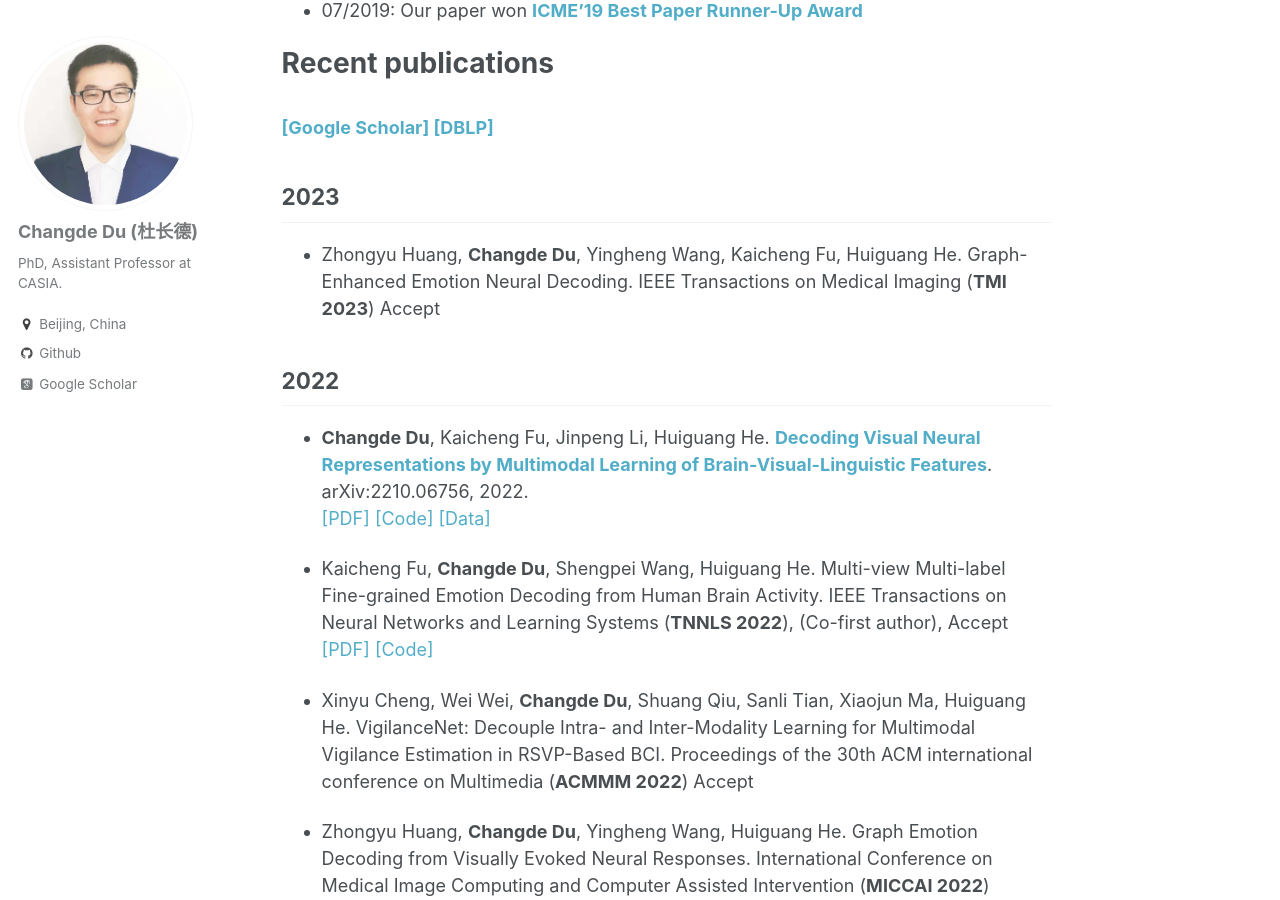
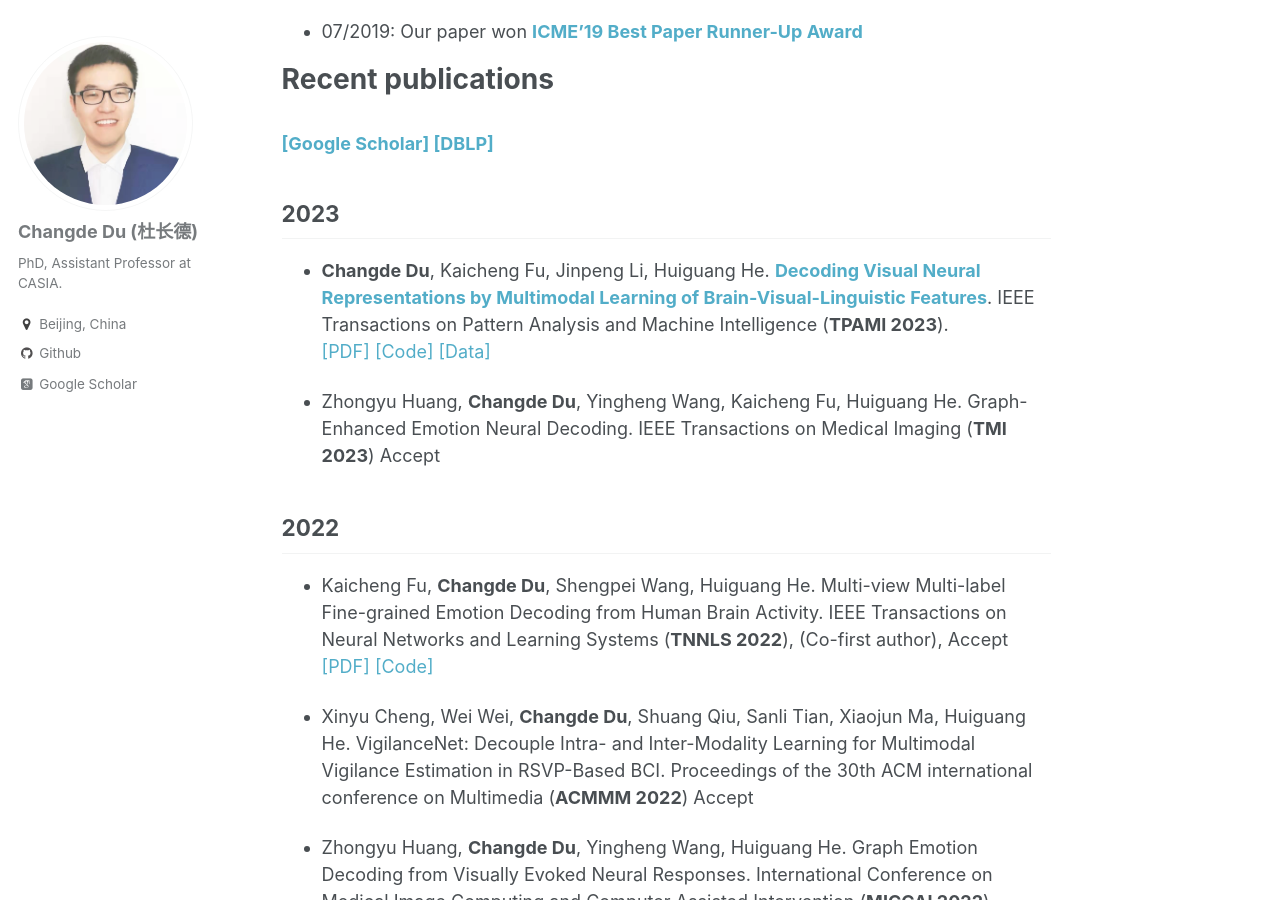
Before and after one commit to ChangdeDu/changdedu.github.io, a Jekyll site: the page built from _pages/about.md, in a window 1280 px wide and 900 px high, scrolled down 2096 px. Built offline with Jekyll 4.4.1, drawn with Linux system fonts in a browser that asks for light colours; some web fonts are replaced; some of the changed text lies outside the part shown.

Commit message:
Update about.md

```diff
--- a/_pages/about.md
+++ b/_pages/about.md
@@ -19,6 +19,8 @@ My research interest broadly includes artificial intelligence, cognitive neurosc
 I have published 30+ research papers in top-tier AI/ML conferences and journals, including AAAI, KDD, IJCAI, ACMMM, MICCAI, UAI, IEEE TNNLS/TMM/TCDS, Information Fusion, and Pattern Recognition. I won the Best Paper Runner-Up Award in IEEE ICME 2019.
 
 # News
+- 03/2023: Our paper on "Multimodal Learning of Brain-Visual-Linguistic Features" got accepted to [**IEEE TPAMI**]. The code and dataset have also been released.
+
 - 02/2023: Our paper on "Graph-Enhanced Emotion Neural Decoding" got accepted to [**IEEE TMI**]
 
 - 02/2023: I will serve as a reviewer for **ICCV-2023**
@@ -28,9 +30,7 @@ I have published 30+ research papers in top-tier AI/ML conferences and journals,
 - 11/2022: I will serve as a reviewer for **CVPR-2023**
 
 - 11/2022: Our paper on "Multi-view Multi-label Fine-grained Emotion Decoding from Human Brain Activity" got accepted to [**IEEE TNNLS**](https://arxiv.org/abs/2211.02629)
-
-- 10/2022: My new work on [**"multimodal brain-machine intelligence"**](https://arxiv.org/abs/2210.06756) is now online. The code and dataset have also been released.
-
+-
 - 09/2022: I will serve as a reviewer for **ICLR-2023**
 
 - 09/2022: I was funded by the **National Natural Science Foundation of China(国自然青年基金)**
@@ -69,12 +69,11 @@ I have published 30+ research papers in top-tier AI/ML conferences and journals,
 ### [[Google Scholar]](https://scholar.google.com/citations?user=ef2EFsYAAAAJ&hl=zh-CN) [[DBLP]](https://dblp.org/pid/178/4485.html)
 
 ## 2023
+- **Changde Du**, Kaicheng Fu, Jinpeng Li, Huiguang He. [**Decoding Visual Neural Representations by Multimodal Learning of Brain-Visual-Linguistic Features**](https://arxiv.org/abs/2210.06756). IEEE Transactions on Pattern Analysis and Machine Intelligence (**TPAMI 2023**). <br>[[PDF]](https://arxiv.org/abs/2210.06756) [[Code]](https://github.com/ChangdeDu/BraVL) [[Data]](https://figshare.com/articles/dataset/BraVL/17024591)
+
 - Zhongyu Huang, **Changde Du**, Yingheng Wang, Kaicheng Fu, Huiguang He. Graph-Enhanced Emotion Neural Decoding. IEEE Transactions on Medical Imaging (**TMI 2023**) Accept
 
-
 ## 2022
-- **Changde Du**, Kaicheng Fu, Jinpeng Li, Huiguang He. [**Decoding Visual Neural Representations by Multimodal Learning of Brain-Visual-Linguistic Features**](https://arxiv.org/abs/2210.06756). 	arXiv:2210.06756, 2022. <br>[[PDF]](https://arxiv.org/abs/2210.06756) [[Code]](https://github.com/ChangdeDu/BraVL) [[Data]](https://figshare.com/articles/dataset/BraVL/17024591)
-
 - Kaicheng Fu, **Changde Du**, Shengpei Wang, Huiguang He. Multi-view Multi-label Fine-grained Emotion Decoding from Human Brain Activity. IEEE Transactions on Neural Networks and Learning Systems (**TNNLS 2022**), (Co-first author), Accept <br>[[PDF]](https://arxiv.org/abs/2211.02629) [[Code]](https://github.com/KaichengFu1997/ML-BVAE)
 
 - Xinyu Cheng, Wei Wei, **Changde Du**, Shuang Qiu, Sanli Tian, Xiaojun Ma, Huiguang He. VigilanceNet: Decouple Intra- and Inter-Modality Learning for Multimodal Vigilance Estimation in RSVP-Based BCI. Proceedings of the 30th ACM international conference on Multimedia (**ACMMM 2022**) Accept
```
